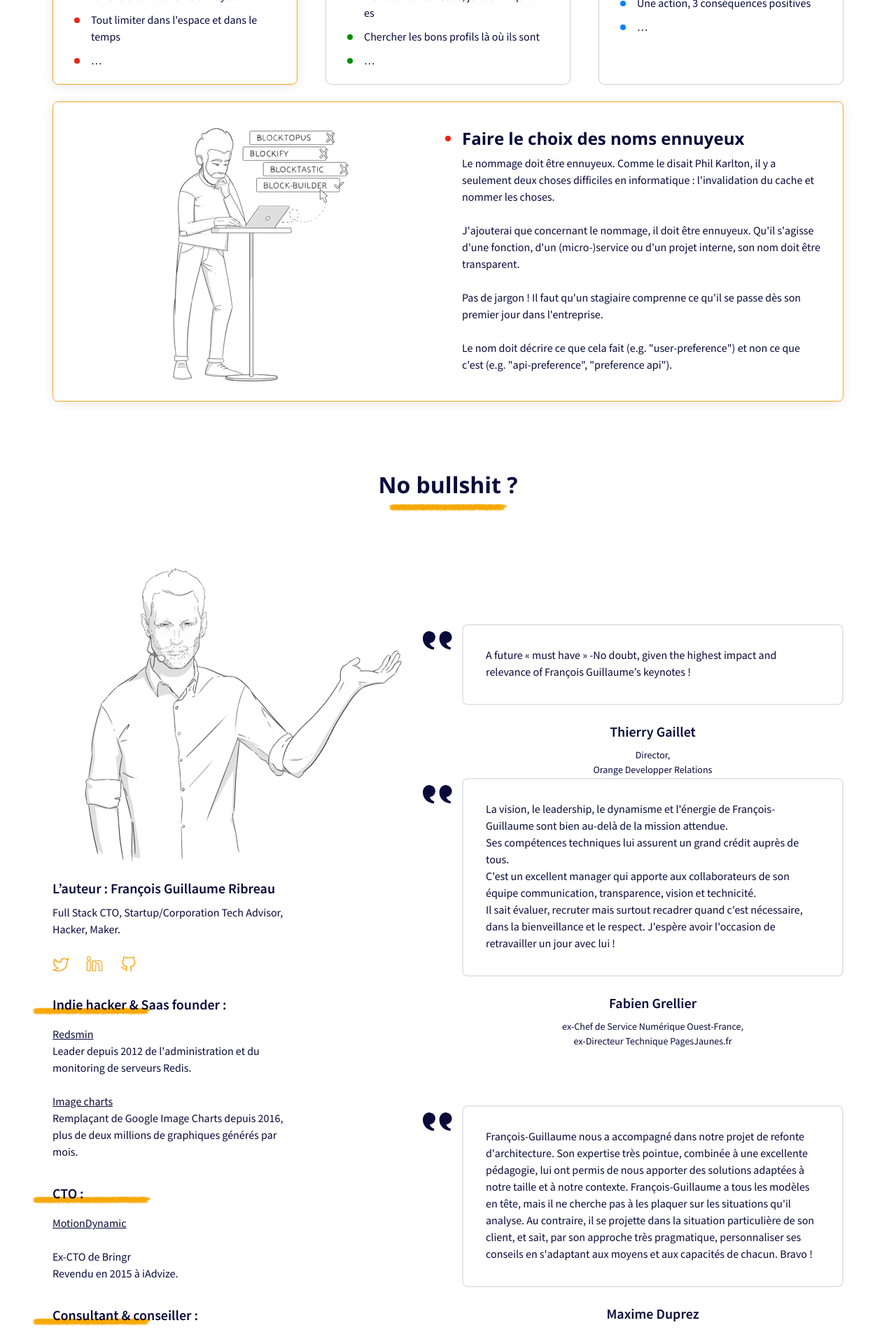
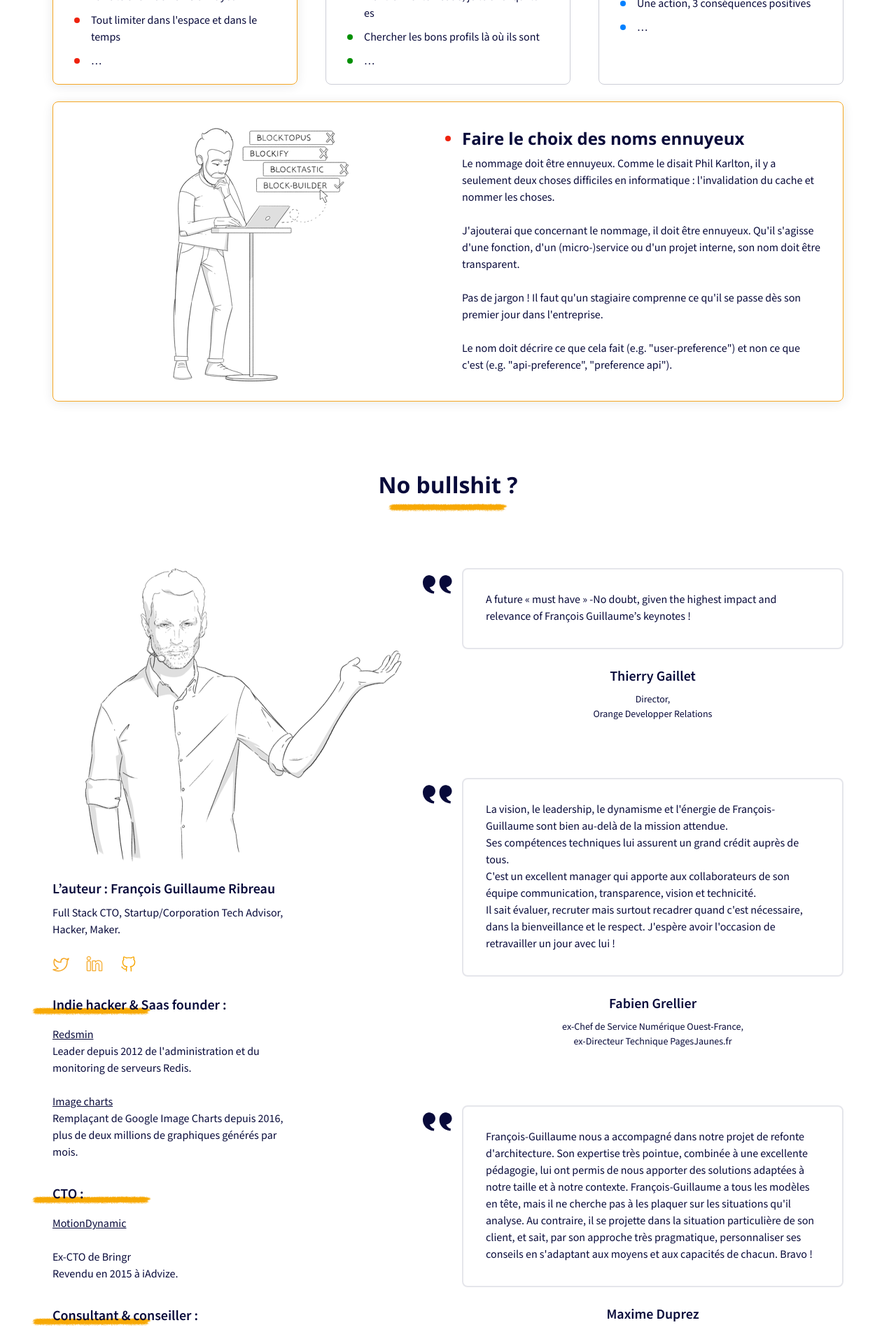
Before and after one commit to nobullshitbooks/nobullshit-website, a Jekyll site: the page built from index.html, in a window 1280 px wide. Shown: the part 1851-3755 px from the top of the page at 70% size. Built offline with Jekyll 4.4.1, drawn with Linux system fonts in a browser that asks for light colours; comment, search, counter and statistics services are not loaded.

Commit message:
fix: margin

```diff
--- a/_layouts/default.html
+++ b/_layouts/default.html
@@ -254,7 +254,7 @@
       </div>
 
       <div class="col-md u-margin-t-80-sm-down">
-        <div class="c-card c-card--large c-card--quote u-margin-t-80">
+        <div class="c-card c-card--large c-card--quote">
           <p class="c-p">
             A future « must have »  -No doubt, given the highest impact and relevance of François Guillaume’s keynotes !
           </p>
@@ -267,7 +267,7 @@
           </p>
         </div>
 
-        <div class="c-card c-card--large c-card--quote">
+        <div class="c-card c-card--large c-card--quote u-margin-t-80">
           <p class="c-p">
             La vision, le leadership, le dynamisme et l'énergie de François-Guillaume sont bien au-delà de la mission attendue. <br>
             Ses compétences techniques lui assurent un grand crédit auprès de tous. <br>
```
